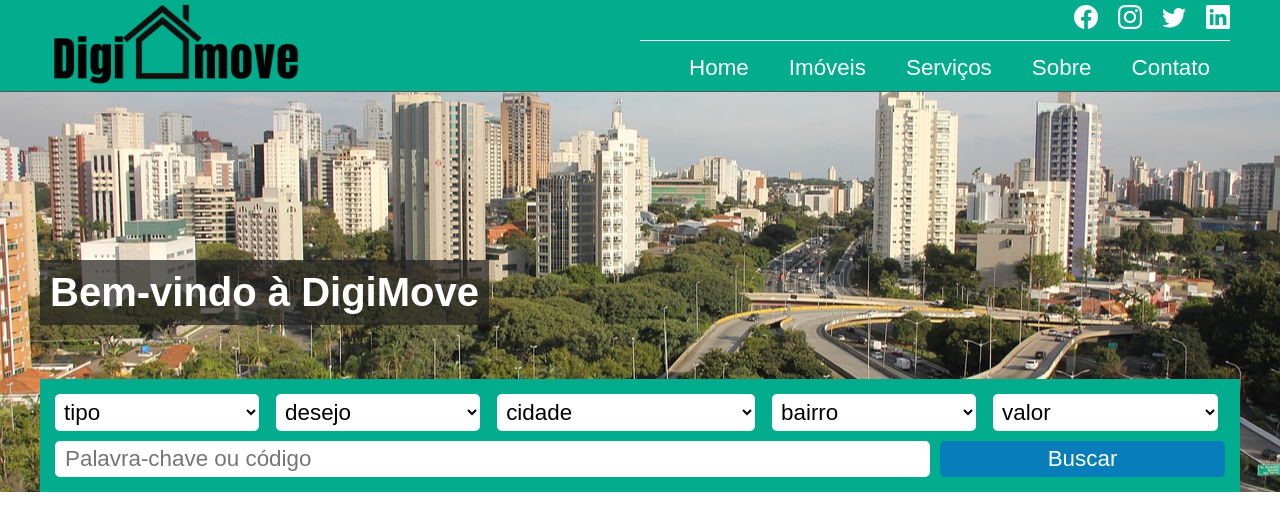
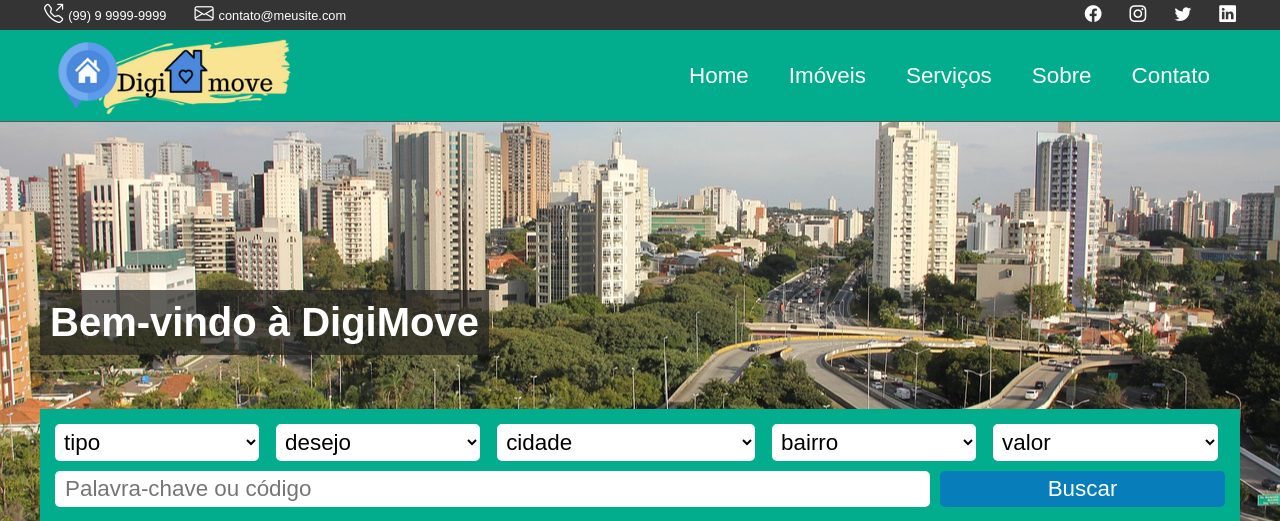
Before and after one commit to Wildarte/digimove, a PHP site: page /wordpress/ in a window 1280 px wide. Shown: the top 521 px of the page. Run offline with PHP 8.4, Linux system fonts and the light colour scheme; some libraries are stand-ins or nearby versions.

Commit message:
commit de alguns ajustes

```diff
--- a/css/style.css
+++ b/css/style.css
@@ -63,7 +63,7 @@
 /* header */
 header.header{
     background-color: var(--main-bg-color);
-    min-height: 80px;
+    min-height: 60px;
     border-bottom: 1px solid #565656;
 }
 .header_container{
@@ -88,26 +88,51 @@ header.header{
 .header_right{
     display: flex;
     flex-wrap: wrap;
-    justify-content: flex-end;
+    align-content: center;
     max-width: calc(100% - 250px);
-    min-height: 80px;
+    min-height: 60px;
+}
+.header_social_contato{
+    display: flex;
+}
+.header_social_contato a{
+    display: flex;
+    justify-content: space-between;
+    align-items: center;
+    margin: 0 20px 0 0!important;
+    font-size: .8em!important;
+}
+.header_social_contato a i{
+    margin-right: 5px!important;
 }
 .header_social{
+    background-color: #343434;
+    width: 100%;
+    min-height: 20px;
+}
+.header_social_content{
+    flex-basis: 100%;
+    display: flex;
+    flex-wrap: wrap;
+    justify-content: space-between;
+    align-items: center;
+}
+.header_social_redes{
     display: flex;
     flex-wrap: wrap;
     justify-content: flex-end;
-    align-items: center;
-    width: 100%;
-    height: 50%;
-}
-.header_social::after{
-    content: "";
-    display: block;
-    width: 80%;
-    border-bottom: 1px solid #fff;
 }
 .header_social a{
     margin-left: 20px;
+    color: #fff;
+    padding: 4px;
+    font-size: .7em;
+
+}
+.header_social a i{
+    margin: auto;
+}
+.header_social a:hover{
     color: #fff;
 }
 
@@ -115,7 +140,7 @@ header.header{
 .header_right .nav_menu{
     display: flex;
     width: 100%;
-    height: 50%;
+    height: 100%;
 }
 .header_right .nav_menu ul{
     flex-basis: 100%;
@@ -607,10 +632,11 @@ a.card_saiba_mais_link{
     flex-wrap: wrap;
     margin: 10px;
     background-color: rgba(0,0,0,0.5);
-    transition: .2s;
+    transition: .24s;
 }
 .card_servicos:hover{
     box-shadow: 2px 2px 10px 2px rgba(100,100,100,0.9);
+    transform: scale(1.025, 1.025);
 }
 .card_servicos_header{
     flex-basis: 100%;
--- a/footer.php
+++ b/footer.php
@@ -5,7 +5,7 @@
             <div class="container section_footer_content">
                 <header class="header_footer">
                     <div class="logo_header_footer">
-                        <img src="img/logo - Digi Move.png" alt="">
+                        <img src="img/logo - Digi Move2.png" alt="">
                     </div>
                 </header>
 
--- a/header.php
+++ b/header.php
@@ -18,23 +18,32 @@
 <body>
 
     <header class="header container-full">
-        <div class="container header_container">
-            <div class="header_logo">
-                <a href="http://192.168.99.173/temas/digimove/" class="header_logo_link">
-                    <img src="img/logo - Digi Move.png" alt="logo do site">
-                </a>
-            </div>
-            <div class="header_right">
-                <div class="header_social">
+        <div class="header_social">
+            <div class="container header_social_content">
+                <div class="header_social_contato">
+                    <a href="tel:999999999999"><i class="bi bi-telephone-outbound"></i> (99) 9 9999-9999</a>
+                    <a href="mailto:contato@meusite.com"><i class="bi bi-envelope"></i> contato@meusite.com</a>
+                </div>
+                <div class="header_social_redes">
                     <a href="#"><i class="bi bi-facebook"></i></a>
                     <a href="#"><i class="bi bi-instagram"></i></a>
                     <a href="#"><i class="bi bi-twitter"></i></a>
                     <a href="#"><i class="bi bi-linkedin"></i></a>
                 </div>
+
+            </div>
+        </div>
+        <div class="container header_container">
+            <div class="header_logo">
+                <a href="http://192.168.99.173/temas/digimove/" class="header_logo_link">
+                    <img src="img/logo - Digi Move2.png" alt="logo do site">
+                </a>
+            </div>
+            <div class="header_right">
                 <nav class="nav_menu">
                     <header class="header_menu_mobile">
                         <div class="logo_menu_mobile">
-                            <img src="img/logo - Digi Move.png" alt="logo mobile do site">
+                            <img src="img/logo - Digi Move2.png" alt="logo mobile do site">
                         </div>
                         <div class="btn_close_menu">
                             <i class="bi bi-x-circle"></i>
```
Also changed, not shown: css/servicos.css (+140 -0 lines), js/imovel.js (+0 -31 lines), servico.php (added, +70 -0 lines), teste.php (+31 -13 lines), img/logo - Digi Move2.png (added).
